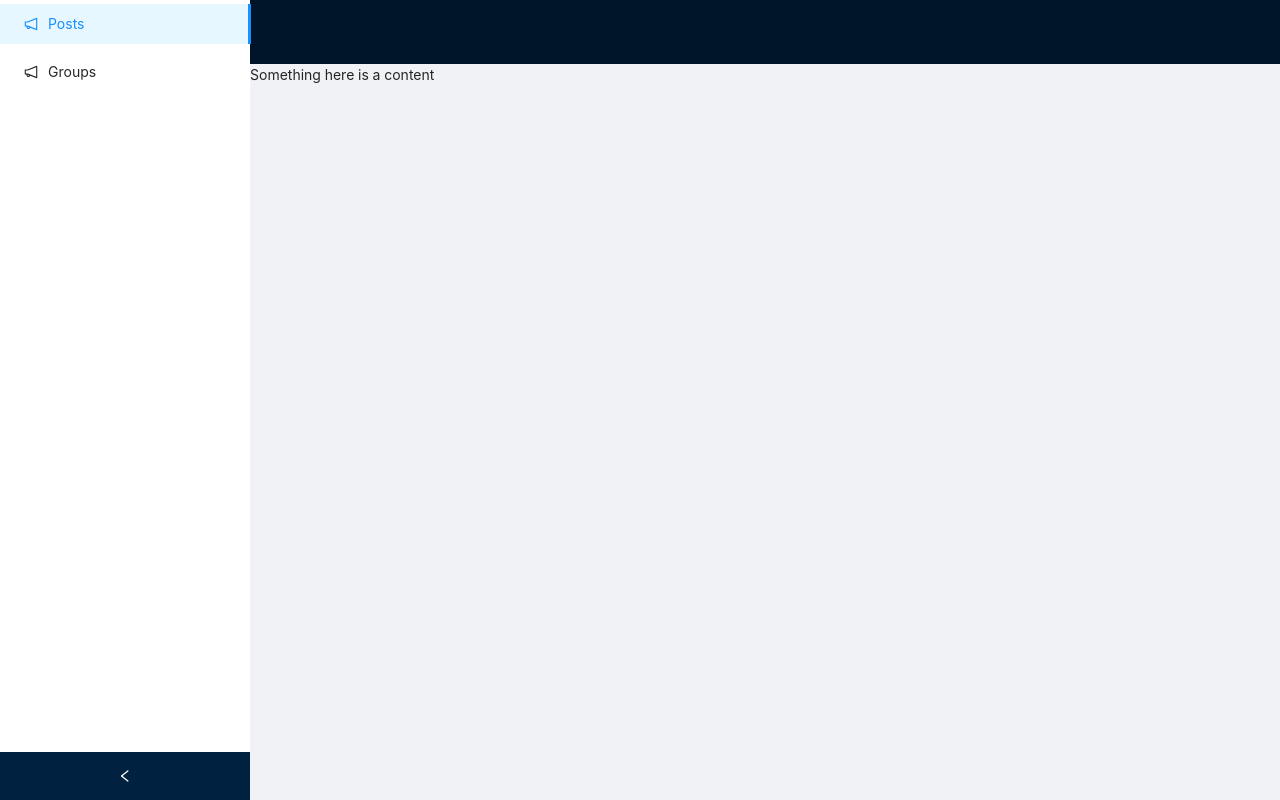
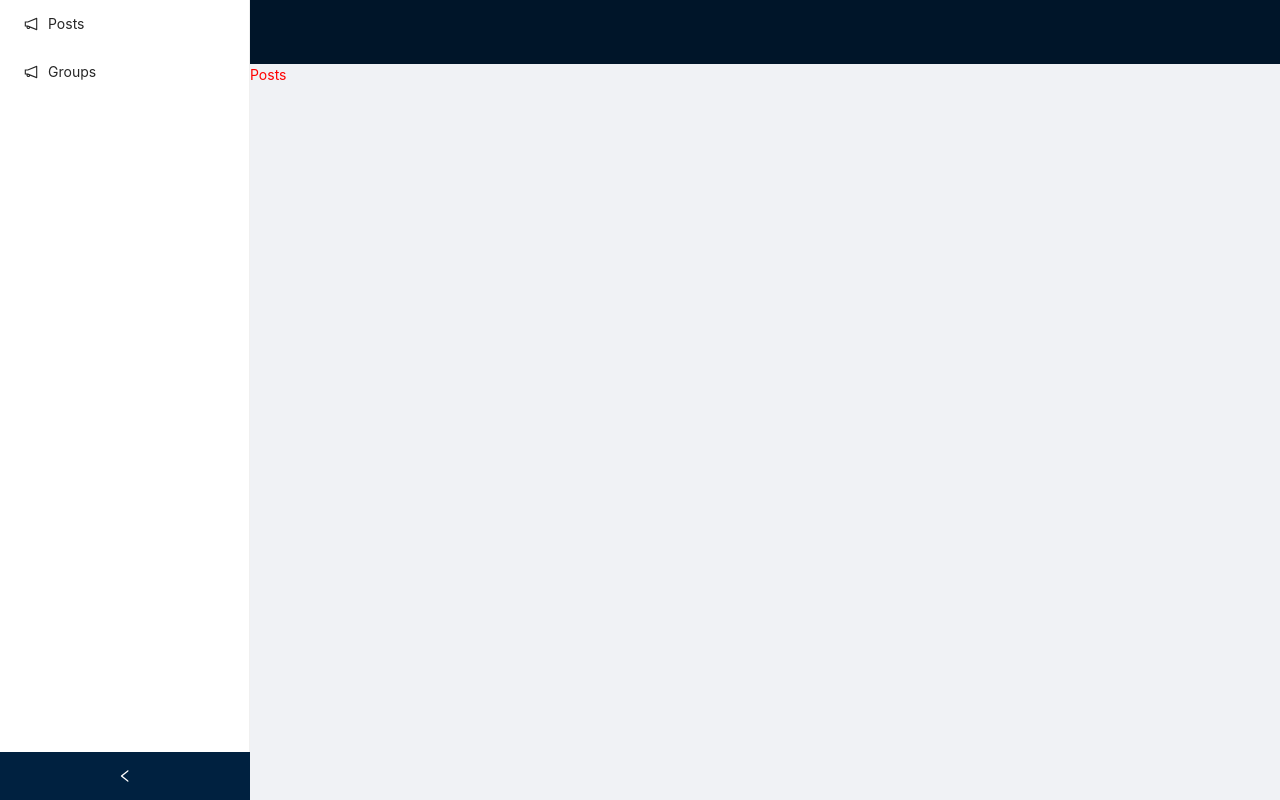
Before and after one commit to sbbeez/trash-nothing-antd, a React (Create React App) app: page /posts in a window 1280 px wide. Built offline with nearby package versions, Linux system fonts and the light colour scheme.

Commit message:
fixed scss + css module + antd issue

```diff
--- a/src/component/LayoutWrapper/LayoutWrapper.tsx
+++ b/src/component/LayoutWrapper/LayoutWrapper.tsx
@@ -1,14 +1,15 @@
-import React from "react";
+import React, { CSSProperties } from "react";
 import { Layout } from "antd";
 import Header from "../Header/Header";
 import SideBar from "../SideBar/SideBar";
 import { ILayoutWrapper } from "./type";
+import styles from "./layoutWrapperStyle.module.scss";
 
 const { Content } = Layout;
 
 export default ({ sider, header, children }: ILayoutWrapper) => {
   return (
-    <Layout style={{ minHeight: "100vh" }}>
+    <Layout className={styles.layoutHeight}>
       {sider ? sider : <SideBar />}
       <Layout>
         {header ? header : <Header />}
--- a/src/component/LayoutWrapper/layoutWrapperStyle.module.scss
+++ b/src/component/LayoutWrapper/layoutWrapperStyle.module.scss
@@ -1,3 +1,3 @@
 .layoutHeight {
-  min-height: 100vh;
+  min-height: 100vh !important;
 }
--- a/src/component/SideBar/SideBar.tsx
+++ b/src/component/SideBar/SideBar.tsx
@@ -3,8 +3,8 @@ import { NotificationOutlined } from "@ant-design/icons";
 import { Layout, Menu } from "antd";
 import { MenuInfo } from "rc-menu/lib/interface";
 import { useHistory } from "react-router-dom";
+import styles from "./sideBarStyle.module.scss";
 const { Sider } = Layout;
-const { SubMenu } = Menu;
 
 export default () => {
   const history = useHistory();
@@ -12,20 +12,11 @@ export default () => {
   const onItemClick = (menuInfo: MenuInfo) => {
     history.push(menuInfo.key as string);
   };
+  console.log(styles);
 
   return (
-    <Sider
-      collapsed={false}
-      onCollapse={() => {}}
-      collapsible
-      width={250}
-      className="site-layout-background"
-    >
-      <Menu
-        mode="inline"
-        defaultSelectedKeys={["posts"]}
-        style={{ height: "100%", borderRight: 0 }}
-      >
+    <Sider collapsed={false} onCollapse={() => {}} collapsible width={250}>
+      <Menu mode="inline" className={styles.menuParent}>
         <Menu.Item
           onClick={onItemClick}
           icon={<NotificationOutlined />}
--- /dev/null
+++ b/src/component/SideBar/sideBarStyle.module.scss
@@ -0,0 +1,4 @@
+.menuParent {
+  height: 100% !important;
+  border-right: 0;
+}
--- a/src/route/index.tsx
+++ b/src/route/index.tsx
@@ -7,6 +7,7 @@ import {
 } from "react-router-dom";
 import { LayoutWrapper } from "../component";
 import NotFound from "./NotFound";
+import { Post, Group } from "../screen";
 
 function App() {
   return (
@@ -15,10 +16,10 @@ function App() {
         <LayoutWrapper>
           <Switch>
             <Route path="/posts">
-              <p>Something here is a content</p>
+              <Post />
             </Route>
             <Route path="/groups">
-              <div>Users</div>
+              <Group />
             </Route>
             <Route exact path="/">
               <Redirect to="/posts" />
--- a/src/screen/Post/Post.tsx
+++ b/src/screen/Post/Post.tsx
@@ -1,5 +1,6 @@
 import React from "react";
+import styles from "./style.module.scss";
 
 export default () => {
-  return <p>Posts</p>;
+  return <p className={styles.error}>Posts</p>;
 };
--- /dev/null
+++ b/src/screen/Post/style.module.scss
@@ -0,0 +1,3 @@
+.error {
+  color: red;
+}
```
